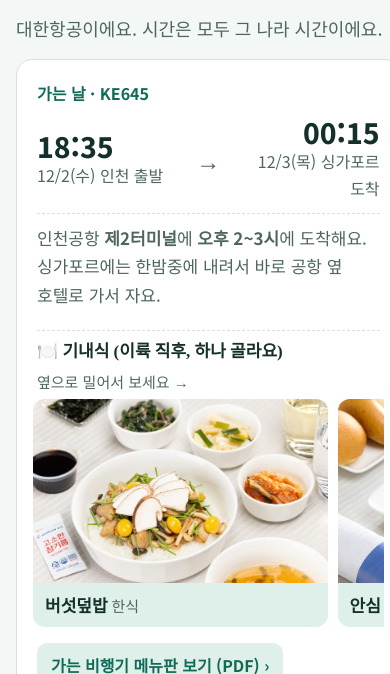
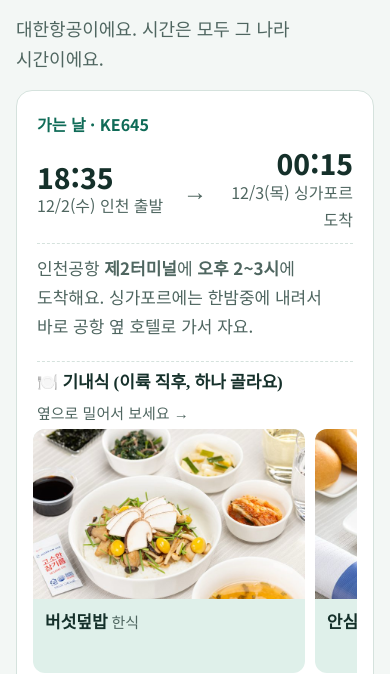
Before and after one commit to jisuin2929-design/singapore-trip, a plain HTML site: page index.html in a window 390 px wide. Shown: the part 650-1324 px from the top of the page. Drawn offline with Linux system fonts and the light colour scheme; a web font is replaced by a local one.

Commit message:
Fix horizontal overflow on phones (page was wider than the screen)
Co-Authored-By: Claude Opus 5.5 <noreply@anthropic.com>
Claude-Session: https://claude.ai/code/session_01L2aYEXFB66TzMMbesmNc18

```diff
--- a/index.html
+++ b/index.html
@@ -81,8 +81,9 @@ nav .days a{padding:7px 4px}
 nav .days a small{font-size:14px;font-weight:600}
 nav a.today{background:var(--orchid);border-color:var(--orchid);color:#fff}
 
-main .wrap{display:grid;gap:44px;padding-block:32px 56px}
-section{display:grid;gap:16px}
+main .wrap{display:grid;grid-template-columns:minmax(0,1fr);gap:44px;padding-block:32px 56px}
+section>*,.day>*,.card>*{min-width:0}
+section{display:grid;grid-template-columns:minmax(0,1fr);gap:16px}
 section > h2{font-size:30px}
 .lead{color:var(--muted);font-size:18px}
 
```
